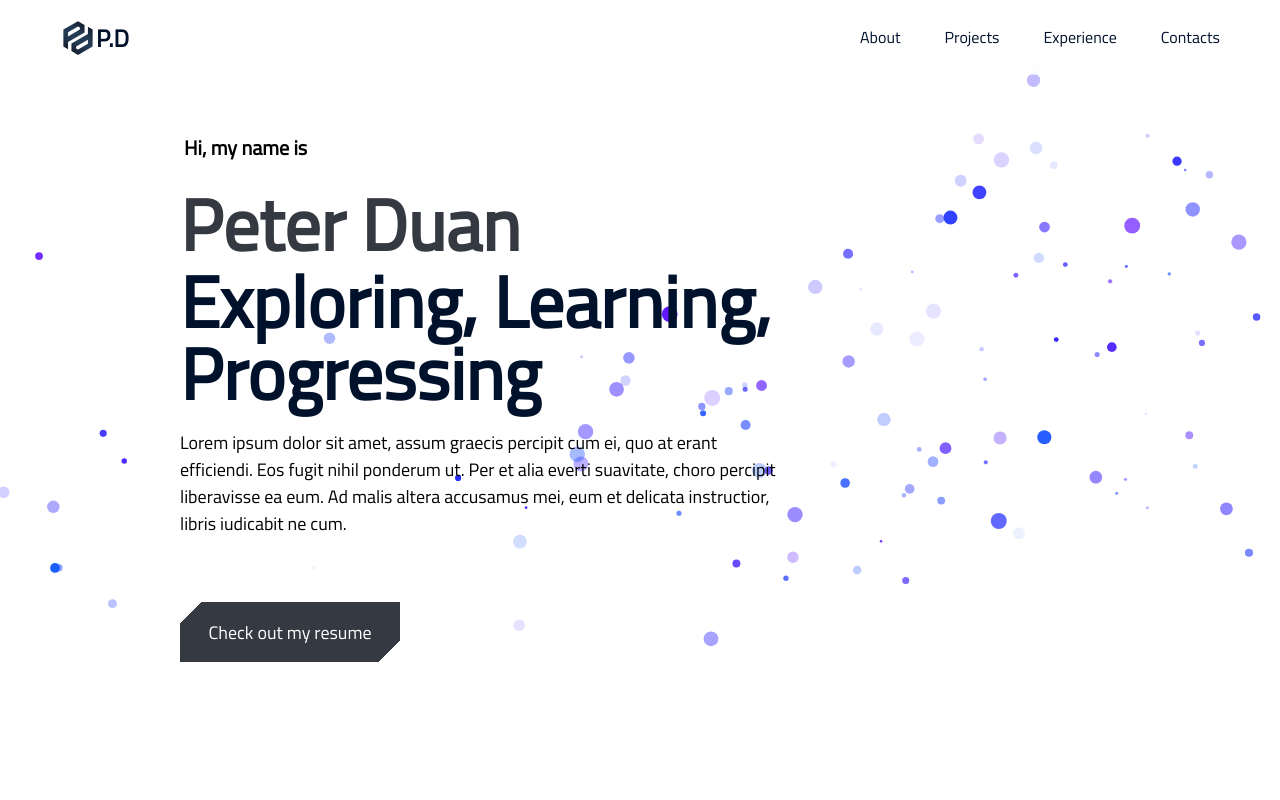
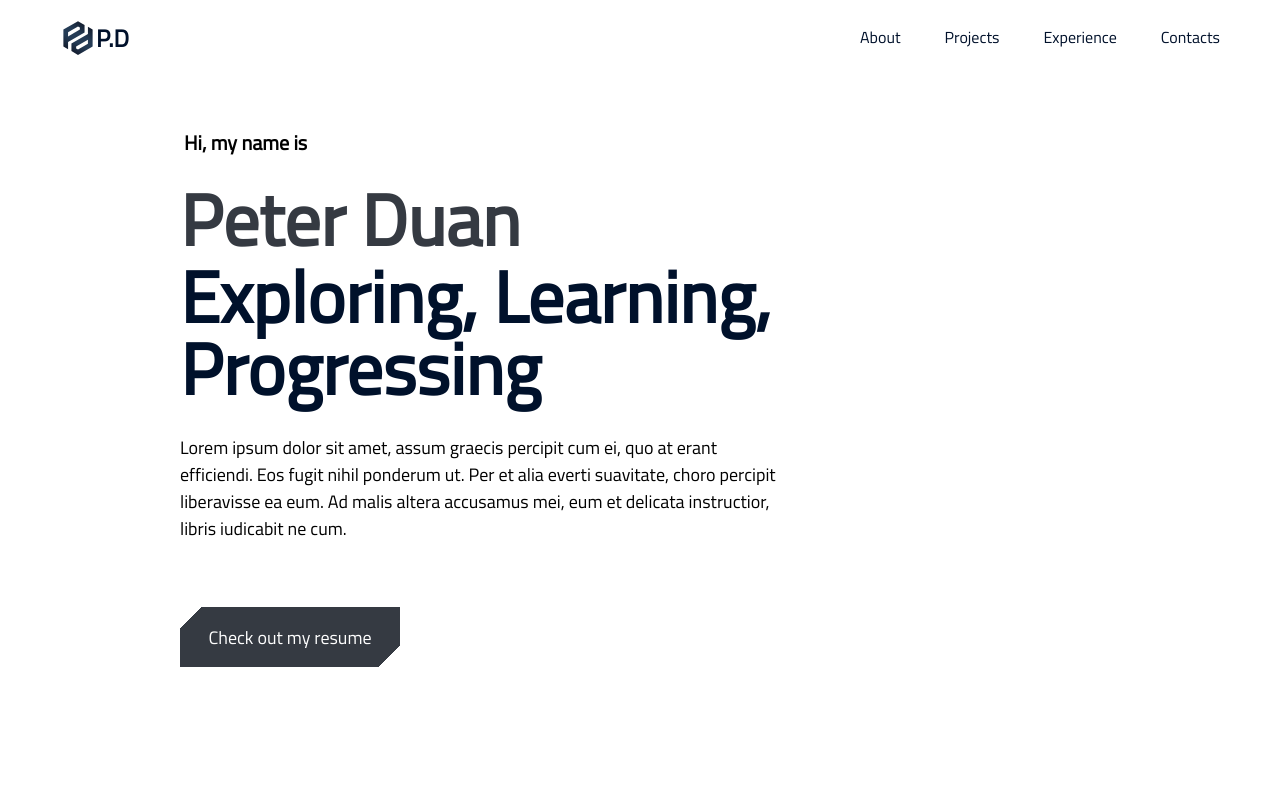
Before and after one commit to duanxianpi/duanxianpi.github.io, a React (Create React App) app: page / in a window 1280 px wide. Shown: the top 800 px of the page. Built offline with nearby package versions, Linux system fonts and the light colour scheme.

Commit message:
Add transitions

```diff
--- a/package.json
+++ b/package.json
@@ -15,6 +15,8 @@
     "react-konva": "^18.2.3",
     "react-router-dom": "^6.6.2",
     "react-scripts": "5.0.1",
+    "react-transition-group": "^4.4.5",
+    "scrollreveal": "^4.0.9",
     "web-vitals": "^2.1.4"
   },
   "scripts": {
--- a/src/App.js
+++ b/src/App.js
@@ -10,7 +10,7 @@ function App() {
   return (
     <div className={style.App}>
       <Nav/>
-      <Particle/>
+      {/* <Particle/> */}
       <Front/>
       <div className={style.sections}>
         <About/>
--- a/src/App.module.css
+++ b/src/App.module.css
@@ -47,6 +47,7 @@ p {
   --header-float-height : 50px;
   --logo-size : 36px;
   --transition : all 0.25s cubic-bezier(0.645,0.045,0.355,1);
+  --easing: cubic-bezier(0.645,0.045,0.355,1);
 }
 
 /* .App-logo {
--- a/src/components/About/index.jsx
+++ b/src/components/About/index.jsx
@@ -1,11 +1,21 @@
 import React, { Component } from 'react'
 
 import style from './index.module.css'
+import sr from '../../utils/sr'
+import { srConfig } from '../../config'
 
 export default class About extends Component {
+
+  AboutContainer = React.createRef()
+
+  componentDidMount = () =>{
+    sr.reveal(this.AboutContainer.current, srConfig());
+  }
+
   render() {
+
     return (
-      <div id = "About" className={style.sec_container}>
+      <div id = "About" ref = {this.AboutContainer} className={style.sec_container}>
         <h1>About Me</h1>
         <div className={style.contents}>
             <div>
--- a/src/components/Front/index.jsx
+++ b/src/components/Front/index.jsx
@@ -1,18 +1,31 @@
 import React, { Component } from 'react'
 import {Col, Row, ConfigProvider} from 'antd'
+import { CSSTransition, TransitionGroup } from 'react-transition-group';
 
 import style from "./index.module.css"
 import Edge_Cut_Button from './Button'
 
 export default class Front extends Component {
+
+  state = {isMounted: false}
+
+  componentDidMount(){
+    this.timeout = setTimeout(() => this.setState({isMounted: true}), 1000);
+  }
+
+  componentWillUnmount(){
+    clearTimeout(this.timeout)
+  }
+
+
+
   render() {
-    return (
-        <div className={style.container}>
-          <div style={{textAlign: "left"}}>
-            <h1 style={{fontSize: "20px", margin: "0px 0px 30px 4px"}}>Hi, my name is</h1>
-            <h1 style={{fontSize:"72px", fontWeight: "bold",color:"#353A42", margin: "0"}}>Peter Duan</h1>
-            <h1 style={{fontSize:"72px", fontWeight: "bold",color:"#00112B", marginTop: "5px"}}>Exploring, Learning, Progressing</h1>
-            <ConfigProvider
+    const {isMounted} = this.state
+
+    let header1 = <h1 style={{fontSize: "20px", margin: "0px 0px 30px 4px"}}>Hi, my name is</h1>
+    let header2 = <h1 style={{fontSize:"72px", fontWeight: "bold",color:"#353A42", margin: "0"}}>Peter Duan</h1>
+    let header3 = <h1 style={{fontSize:"72px", fontWeight: "bold",color:"#00112B", marginTop: "5px"}}>Exploring, Learning, Progressing</h1>
+    let description = <ConfigProvider
                         theme={{
                             token: {
                                 fontFamily: "Titillium Web,-apple-system, BlinkMacSystemFont, 'Segoe UI', Roboto, 'Helvetica Neue', Arial, 'Noto Sans', sans-serif, 'Apple Color Emoji', 'Segoe UI Emoji', 'Segoe UI Symbol', 'Noto Color Emoji'"
@@ -21,7 +34,7 @@ export default class Front extends Component {
                         >
                           <Row>
                             <Col span={16}>
-                  <p>
+                              <p style={{paddingTop:"10px"}}>
                                 Lorem ipsum dolor sit amet, assum graecis percipit cum ei, quo at erant efficiendi.
                                 Eos fugit nihil ponderum ut. Per et alia everti suavitate, choro percipit liberavisse ea eum.
                                 Ad malis altera accusamus mei, eum et delicata instructior, libris iudicabit ne cum.
@@ -29,10 +42,33 @@ export default class Front extends Component {
                             </Col>
                           </Row>
                         </ConfigProvider>
+    let button = <Edge_Cut_Button></Edge_Cut_Button>
 
+    let items = [header1,header2,header3,description]
 
+    return (
+    <div className={style.container}>
+      <TransitionGroup component={null}>
+        <div style={{textAlign: "left"}}>
+          {isMounted &&
+            items.map((item, i) => (
+              <CSSTransition key = {i} in = {true} classNames={{
+                                                      enter: style['fadeup-enter'],
+                                                      enterActive: style['fadeup-enter-active']
+                                                    }} timeout={2000}>
+                <div style={{ transitionDelay: `${i + 1}00ms` }}>{item}</div>
+              </CSSTransition>
+            ))}
         </div>
-          <Edge_Cut_Button></Edge_Cut_Button>
+          {isMounted &&
+            <CSSTransition in = {true} classNames={{
+                                                      enter: style['fadeup-enter'],
+                                                      enterActive: style['fadeup-enter-active']
+                                                    }} timeout={2000}>
+                <div style={{ transitionDelay: `500ms` }}>{button}</div>
+            </CSSTransition>}
+      </TransitionGroup>
+
     </div>
     )
   }
--- a/src/components/Front/index.module.css
+++ b/src/components/Front/index.module.css
@@ -11,3 +11,15 @@
     padding: 0px 180px;
     box-sizing: border-box;
 }
+
+.fadeup-enter {
+    opacity: 0.01;
+    transform: translateY(20px);
+    transition: opacity 300ms var(--easing), transform 300ms var(--easing);
+  }
+
+.fadeup-enter-active {
+    opacity: 1;
+    transform: translateY(0px);
+    transition: opacity 300ms var(--easing), transform 300ms var(--easing);
+}
--- /dev/null
+++ b/src/config.js
@@ -0,0 +1,17 @@
+module.exports = {
+    srConfig: (delay = 200, viewFactor = 0.25) => ({
+      origin: 'bottom',
+      distance: '20px',
+      duration: 500,
+      delay,
+      rotate: { x: 0, y: 0, z: 0 },
+      opacity: 0,
+      scale: 1,
+      easing: 'cubic-bezier(0.645, 0.045, 0.355, 1)',
+      mobile: true,
+      reset: false,
+      useDelay: 'always',
+      viewFactor,
+      viewOffset: { top: 0, right: 0, bottom: 0, left: 0 },
+    }),
+  };
--- /dev/null
+++ b/src/utils/sr.js
@@ -0,0 +1,7 @@
+import ScrollReveal from 'scrollreveal';
+
+const isSSR = typeof window === 'undefined';
+console.log(isSSR)
+const sr = isSSR ? null : ScrollReveal();
+
+export default sr;
```
Also changed, not shown: 1 other file (tests, documents, lock files or other folders). Lines whose indentation alone changed are shown as unchanged.
